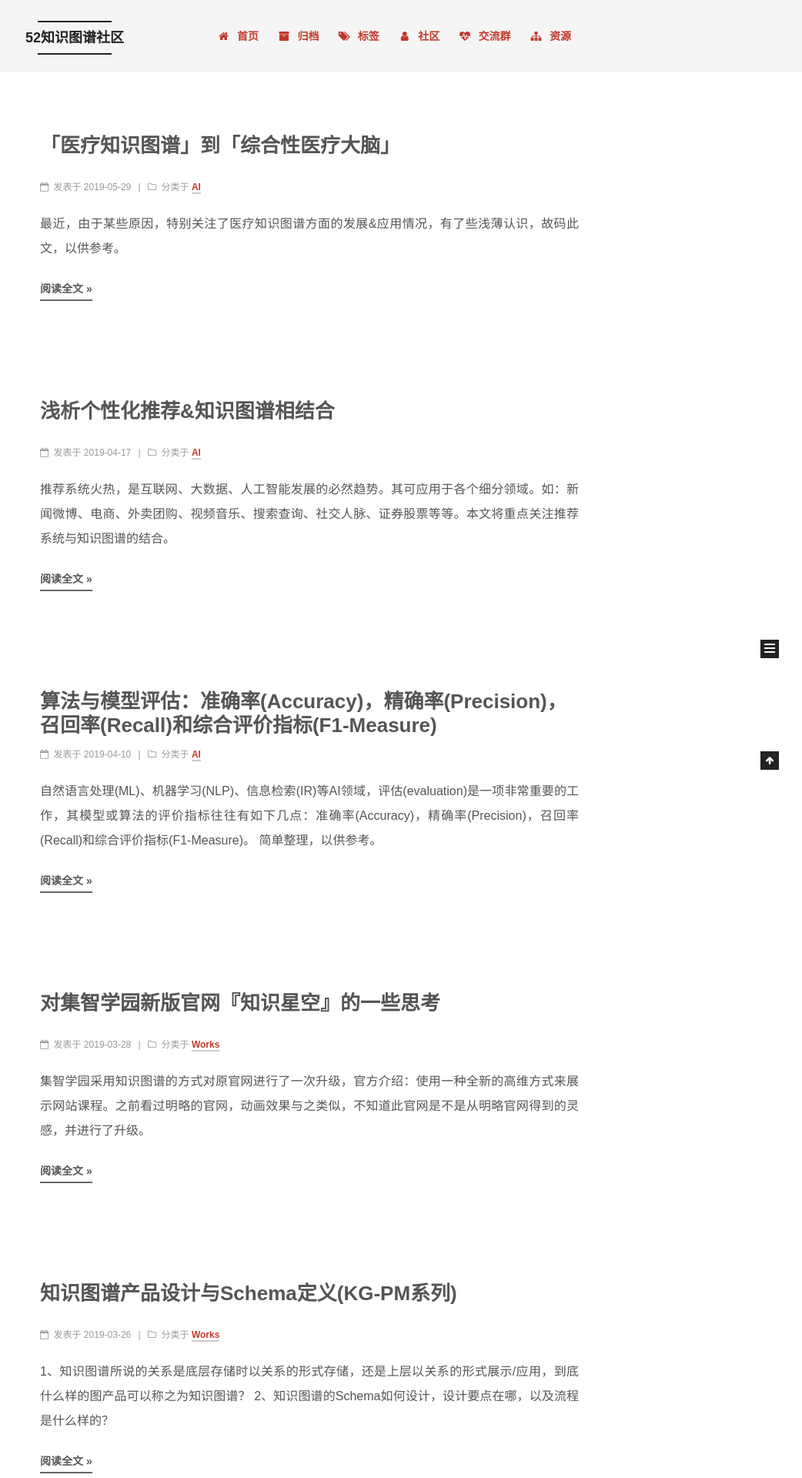
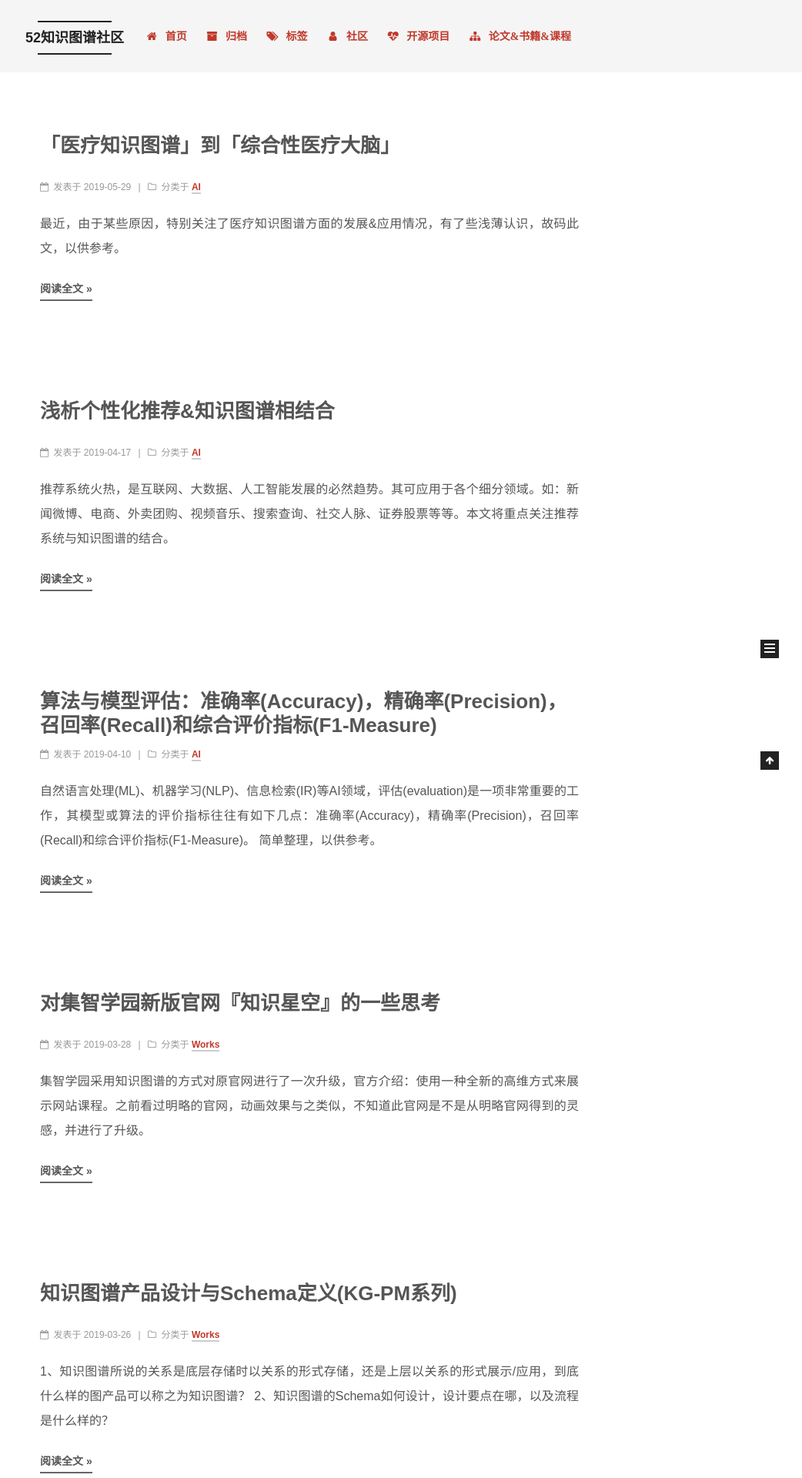
Before and after one commit to jingshui2014/52kg, a Jekyll site: the page built from index.html, in a window 1280 px wide. Shown: the top 1920 px of the page at 77% size, without its empty margins (238-1280 px from the left). Built offline with Jekyll 4.4.1, drawn with Linux system fonts in a browser that asks for light colours; some web fonts are replaced; the list of posts is cut into pages by our own code; comment, search, counter and statistics services are not loaded.

Commit message:
Update zh-Hans.yml

```diff
--- a/_data/languages/zh-Hans.yml
+++ b/_data/languages/zh-Hans.yml
@@ -22,8 +22,8 @@ menu:
   schedule: 日程表
   sitemap: 站点地图
   commonweal: 公益404
-  wechat: 交流群
-  group: 资源
+  wechat: 开源项目
+  group: 论文&书籍&课程
 
 sidebar:
   overview: 站点概览
```
